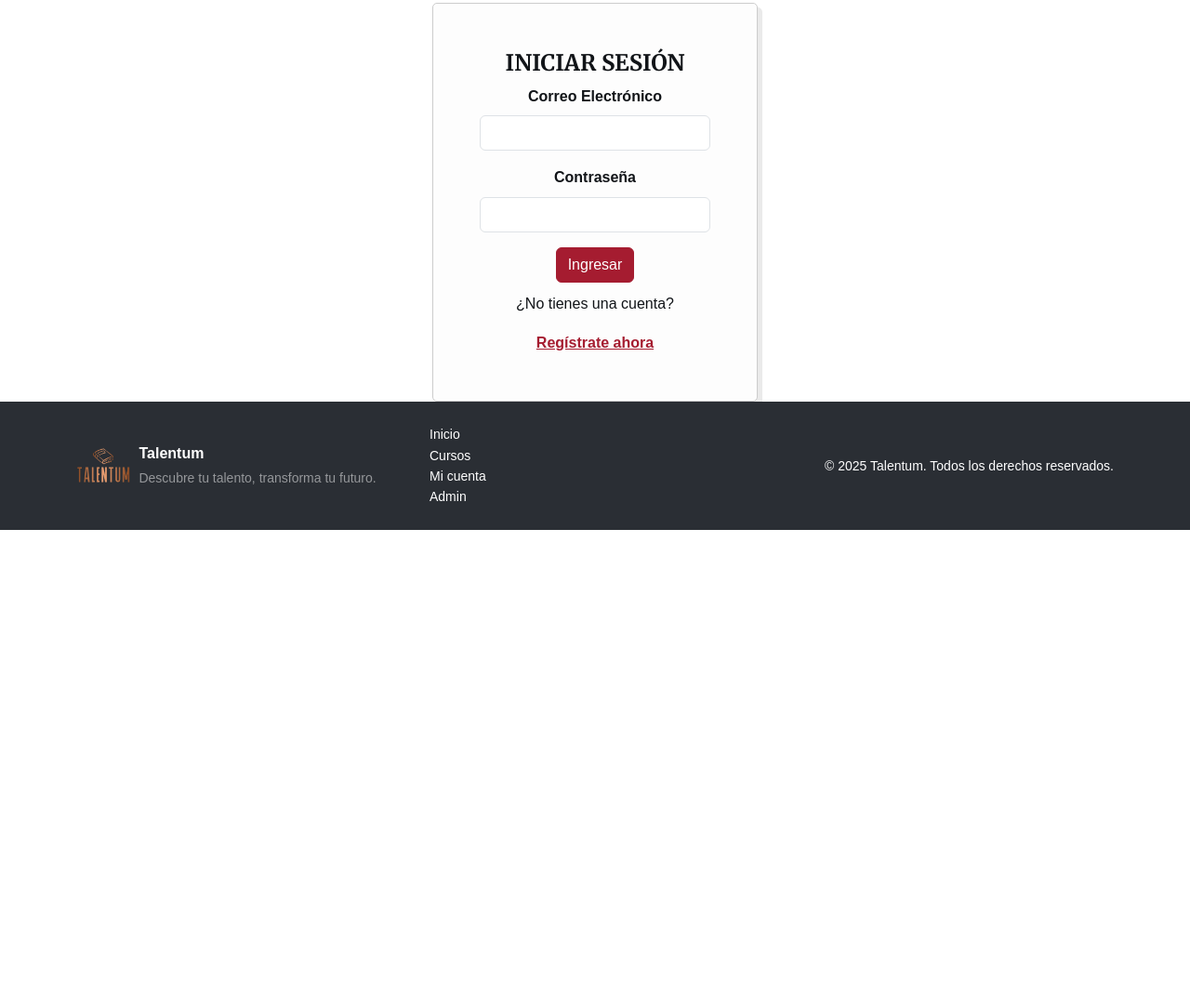
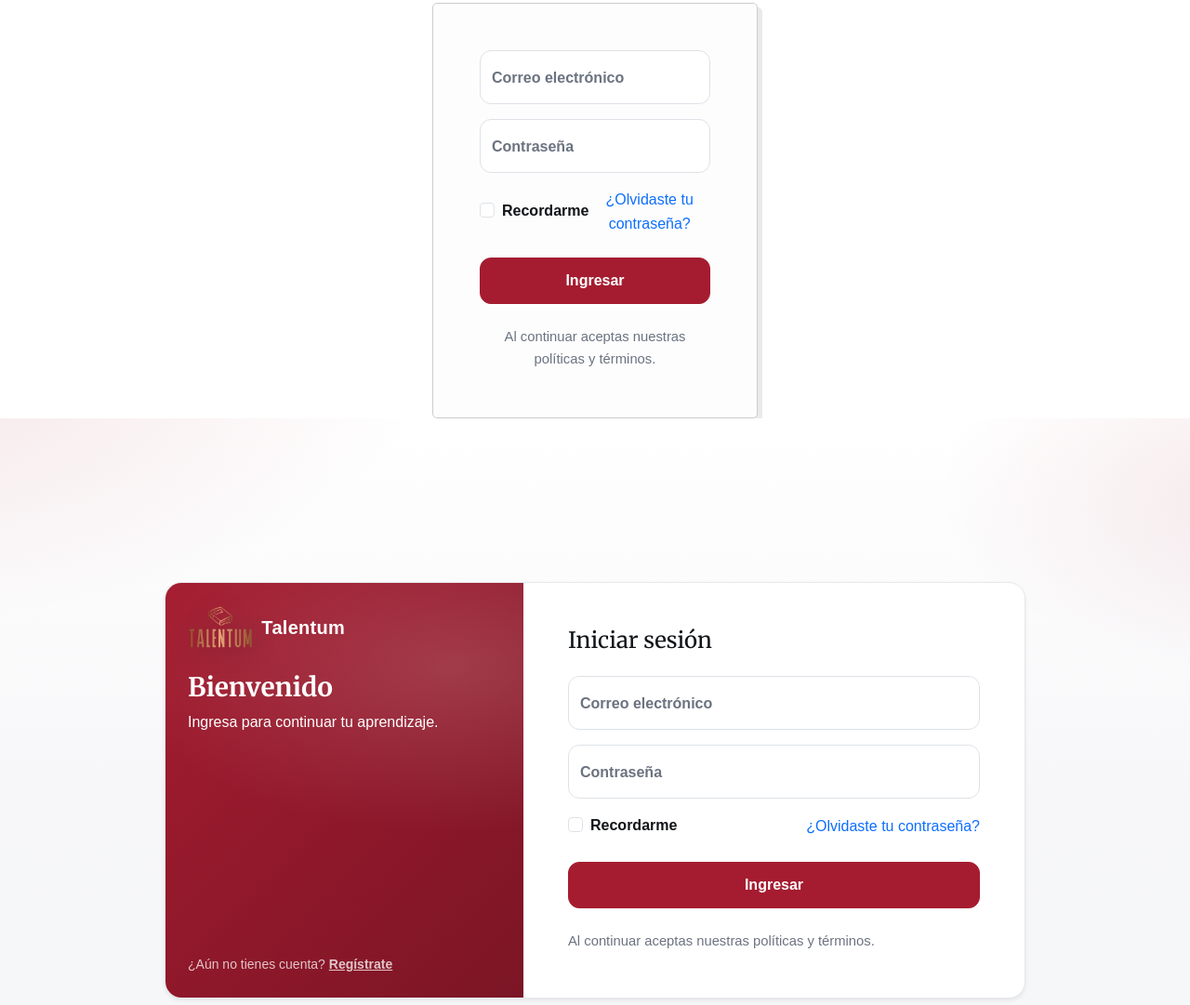
Before and after one commit to mikerb95/talento_tech_proyecto_final, a website: page public/index.html in a window 1280 px wide. Shown: the part 251-1332 px from the top of the page at 93% size. Before the commit the page ends 821 px from the top, so only its background shows below. Drawn offline with nearby package versions, Linux system fonts and the light colour scheme.

Commit message:
Añadir estilos de autenticacion en auth.css y actualizar index.html para implementar el nuevo diseno de inicio de sesion

```diff
--- /dev/null
+++ b/public/css/auth.css
@@ -0,0 +1,38 @@
+/* Modern auth layout inspired by Outlook/Harvard */
+:root{ --auth-bg: radial-gradient(1200px 600px at -10% -10%, rgba(165,28,48,.12), transparent 50%),
+                 radial-gradient(800px 400px at 110% 10%, rgba(165,28,48,.10), transparent 50%),
+                 linear-gradient(180deg, #fff, #f7f7f9 50%, #f4f6f8 100%); }
+
+.auth-page {
+  min-height: 100vh;
+  background: var(--auth-bg);
+  display: flex;
+  align-items: center;
+}
+
+.auth-card { border: 1px solid #e7e7ec; border-radius: 18px; backdrop-filter: saturate(120%); }
+.hero-pane {
+  background: linear-gradient(135deg, var(--crimson), #7b1525);
+  position: relative;
+  color: #fff;
+}
+.hero-pane::after {
+  content: '';
+  position: absolute; inset: 0;
+  background: radial-gradient(600px 300px at 80% 20%, rgba(255,255,255,.15), transparent 60%);
+}
+.hero-pane .logo { filter: drop-shadow(0 4px 12px rgba(0,0,0,.25)); }
+
+.auth-brand { letter-spacing: .3px; }
+.auth-title { font-family: 'Merriweather', Georgia, serif; font-weight: 700; }
+
+.form-floating>.form-control, .form-floating>.form-select { border-radius: 12px; }
+.form-floating label { color: #6b7280; }
+
+.btn-auth { border-radius: 12px; padding:.75rem 1rem; font-weight:600; }
+
+.auth-meta { font-size: .925rem; color: #6b7280; }
+
+@media (max-width: 991.98px) {
+  .auth-card { border-radius: 0.85rem; }
+}
--- a/public/index.html
+++ b/public/index.html
@@ -13,31 +13,83 @@
     <!-- css -->
     <link rel="stylesheet" href="css/theme.css">
     <link rel="stylesheet" href="css/index.css">
+        <link rel="stylesheet" href="css/auth.css">
 </head>
 <body>
     <script src="/js/layout.js" defer></script>
     <h1 class="titulo_bienvenida">Te damos la bienvenida a Talentum</h1>
     <div class="inicio">
-        <form class="inicioSesion" method="POST" action="/index">
-            <h4 class="titulo_pag">INICIAR SESIÓN</h4>
-            <!-- seccion de correo -->
-            <div class="mb-3">
-                <label for="email" class="form-label">Correo Electrónico</label>
-                <input type="email" class="form-control" id="email" name="email" required>
+                                    <form class="needs-validation" novalidate method="POST" action="/index">
+                                        <div class="form-floating mb-3">
+                                            <input type="email" class="form-control" id="email" name="email" placeholder="nombre@correo.com" required>
+                                            <label for="email">Correo electrónico</label>
+                                            <div class="invalid-feedback">Ingresa un correo válido.</div>
+                                        </div>
+                                        <div class="form-floating mb-3">
+                                            <input type="password" class="form-control" id="contraseña" name="contraseña" placeholder="••••••••" required>
+                                            <label for="contraseña">Contraseña</label>
+                                            <div class="invalid-feedback">La contraseña es obligatoria.</div>
+                                        </div>
+                                        <div class="d-flex justify-content-between align-items-center mb-4">
+                                            <div class="form-check">
+                                                <input class="form-check-input" type="checkbox" value="1" id="remember">
+                                                <label class="form-check-label" for="remember">Recordarme</label>
+                                            </div>
+                                            <a href="#" class="text-decoration-none">¿Olvidaste tu contraseña?</a>
+                                        </div>
+                                        <button type="submit" class="btn btn-primary btn-auth w-100">Ingresar</button>
+                                    </form>
+                                    <p class="auth-meta mt-4 mb-0">Al continuar aceptas nuestras políticas y términos.</p>
+                            </div>
+                    </div>
             </div>
-            <!-- seccion de contraseña -->
-            <div class="mb-3">
-                <label for="contraseña" class="form-label">Contraseña</label>
-                <input type="password" class="form-control" id="contraseña" name="contraseña" required>
-            </div>
-            <!-- boton -->
-            <button type="submit" class="btn btn-primary botones">Ingresar</button>
-            <!-- enlace para registarse  -->
-            <div class="registro">
-                <p>¿No tienes una cuenta?</p>
-                <a href="registrar.html" class="registrar">Regístrate ahora</a>
-            </div>
-        </form>
-    </div>
+            <main class="auth-page">
+                <div class="container py-5">
+                    <div class="row justify-content-center">
+                        <div class="col-12 col-lg-10">
+                            <div class="row g-0 auth-card overflow-hidden shadow-sm bg-white">
+                                <!-- Left: brand/hero -->
+                                <div class="col-lg-5 hero-pane d-flex flex-column justify-content-between p-4">
+                                    <div>
+                                        <a href="/" class="d-inline-flex align-items-center text-white text-decoration-none mb-4 auth-brand">
+                                            <img src="/images/Logo.png" alt="Talentum" class="logo me-2" style="height:48px;width:auto;" />
+                                            <span class="h5 fw-bold m-0">Talentum</span>
+                                        </a>
+                                        <h2 class="auth-title h3">Bienvenido</h2>
+                                        <p class="mb-0 opacity-90">Ingresa para continuar tu aprendizaje.</p>
+                                    </div>
+                                    <div class="small opacity-75">¿Aún no tienes cuenta? <a class="text-white fw-semibold" href="/registrar.html">Regístrate</a></div>
+                                </div>
+
+                                <!-- Right: form -->
+                                <div class="col-lg-7 p-4 p-lg-5">
+                                    <h1 class="h4 mb-4">Iniciar sesión</h1>
+                                    <form class="needs-validation" novalidate method="POST" action="/index">
+                                        <div class="form-floating mb-3">
+                                            <input type="email" class="form-control" id="email" name="email" placeholder="nombre@correo.com" required>
+                                            <label for="email">Correo electrónico</label>
+                                            <div class="invalid-feedback">Ingresa un correo válido.</div>
+                                        </div>
+                                        <div class="form-floating mb-3">
+                                            <input type="password" class="form-control" id="contraseña" name="contraseña" placeholder="••••••••" required>
+                                            <label for="contraseña">Contraseña</label>
+                                            <div class="invalid-feedback">La contraseña es obligatoria.</div>
+                                        </div>
+                                        <div class="d-flex justify-content-between align-items-center mb-4">
+                                            <div class="form-check">
+                                                <input class="form-check-input" type="checkbox" value="1" id="remember">
+                                                <label class="form-check-label" for="remember">Recordarme</label>
+                                            </div>
+                                            <a href="#" class="text-decoration-none">¿Olvidaste tu contraseña?</a>
+                                        </div>
+                                        <button type="submit" class="btn btn-primary btn-auth w-100">Ingresar</button>
+                                    </form>
+                                    <p class="auth-meta mt-4 mb-0">Al continuar aceptas nuestras políticas y términos.</p>
+                                </div>
+                            </div>
+                        </div>
+                    </div>
+                </div>
+            </main>
 </body>
 </html>
```
